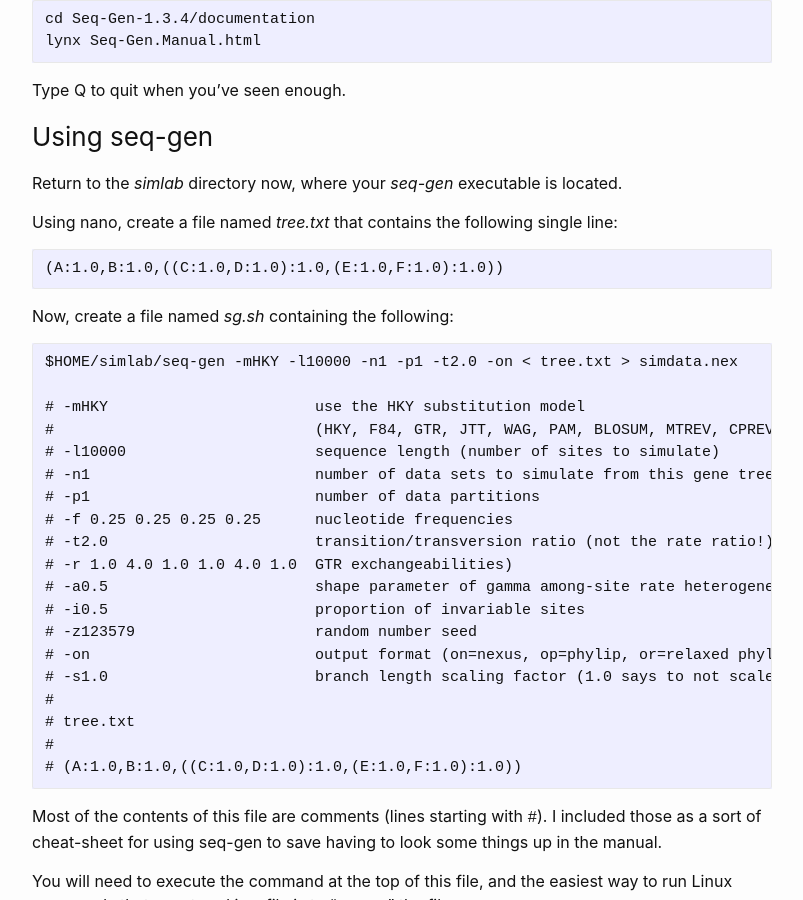
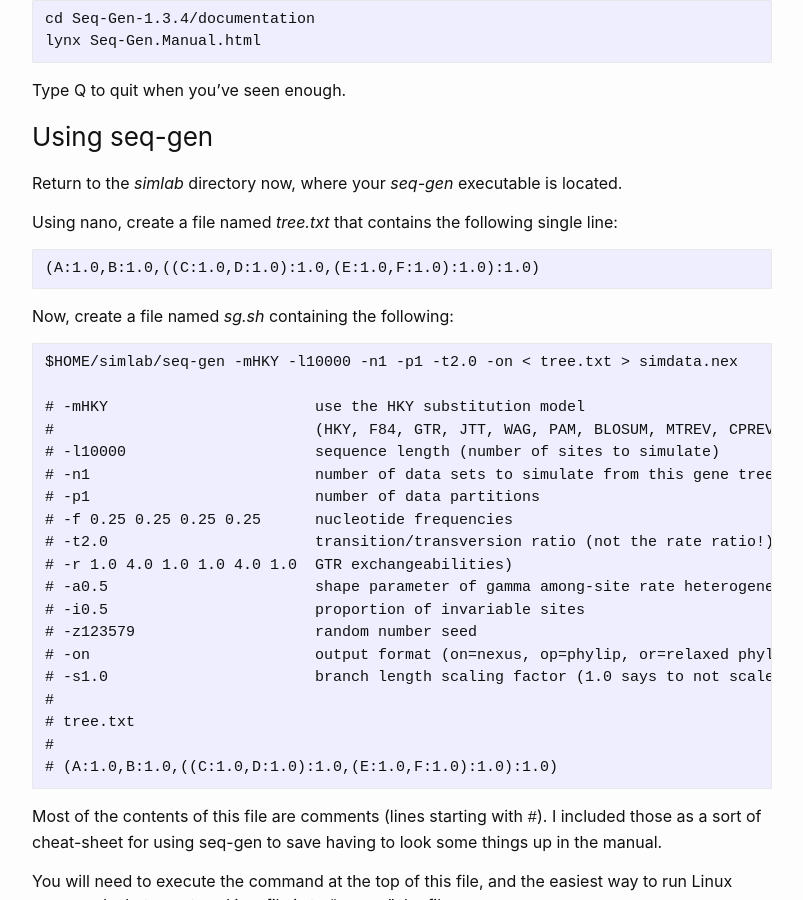
Before and after one commit to plewis/plewis.github.io, a Jekyll site: the page built from phylogenetics/simulation.md, in a window 1280 px wide and 900 px high, scrolled down 1755 px. Shown: the whole window, without its empty margins (238-1041 px from the left). Built offline with Jekyll 4.4.1, drawn with Linux system fonts in a browser that asks for light colours; emoji names are drawn with the system emoji font.

Commit message:
Fixing overzealous edits

```diff
--- a/phylogenetics/simulation.md
+++ b/phylogenetics/simulation.md
@@ -66,7 +66,7 @@ Return to the _simlab_ directory now, where your _seq-gen_ executable is located
 
 Using nano, create a file named _tree.txt_ that contains the following single line:
 
-    (A:1.0,B:1.0,((C:1.0,D:1.0):1.0,(E:1.0,F:1.0):1.0))
+    (A:1.0,B:1.0,((C:1.0,D:1.0):1.0,(E:1.0,F:1.0):1.0):1.0)
 
 Now, create a file named _sg.sh_ containing the following:
 
@@ -88,7 +88,7 @@ Now, create a file named _sg.sh_ containing the following:
     #
     # tree.txt
     #
-    # (A:1.0,B:1.0,((C:1.0,D:1.0):1.0,(E:1.0,F:1.0):1.0))
+    # (A:1.0,B:1.0,((C:1.0,D:1.0):1.0,(E:1.0,F:1.0):1.0):1.0)
 
 Most of the contents of this file are comments (lines starting with <tt>#</tt>). I included those as a sort of cheat-sheet for using seq-gen to save having to look some things up in the manual.
 
```
